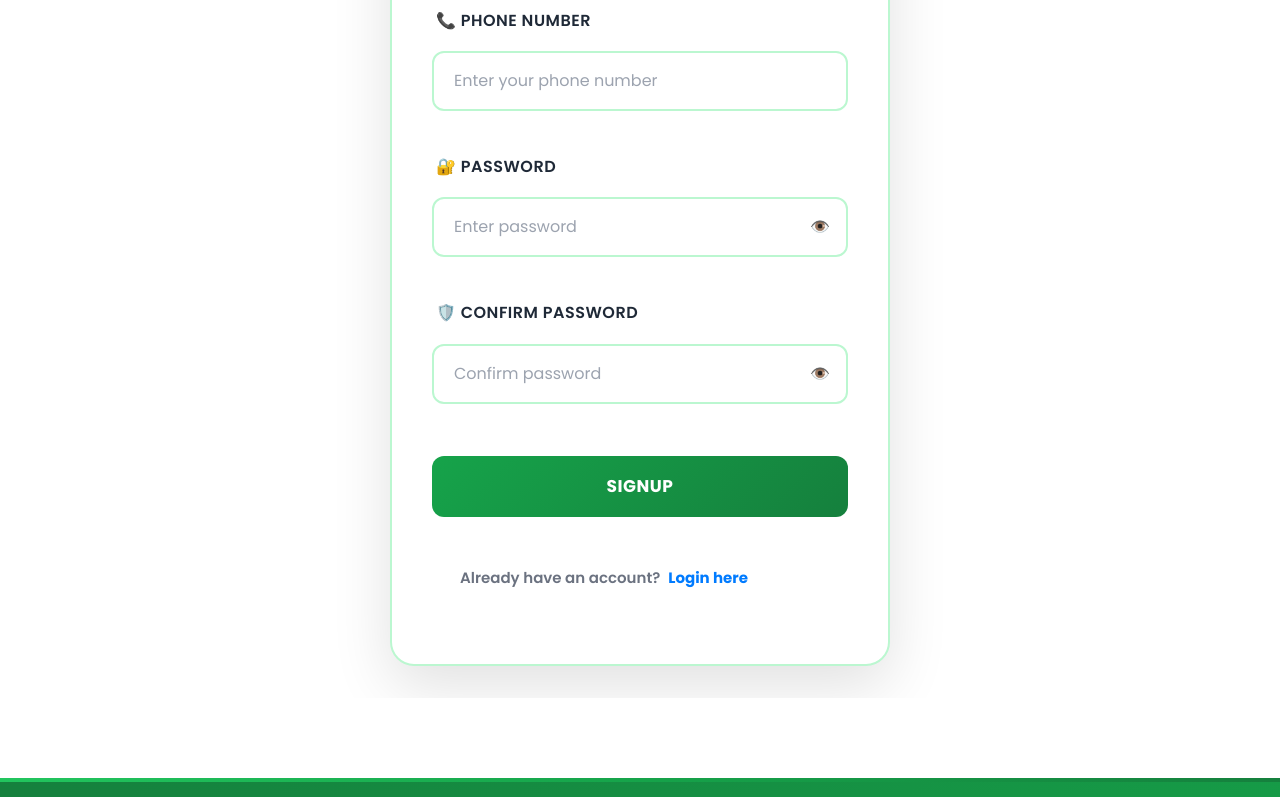
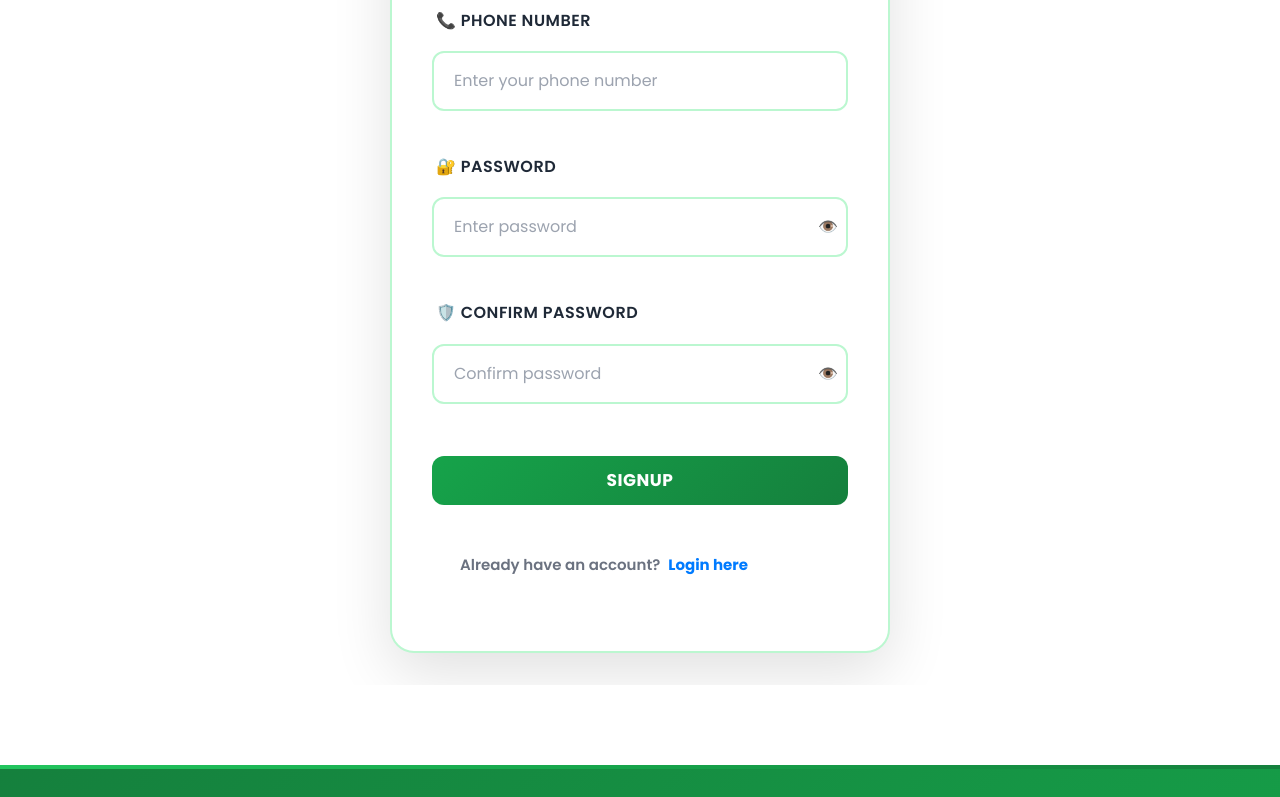
Before and after one commit to Gajjerashu/school-mern-project, a React (Vite) app in the folder Trial React JS/: page /Signup in a window 1280 px wide. Shown: the part 669-1466 px from the top of the page. Built offline with nearby package versions, Linux system fonts and the light colour scheme; no server answers.

Commit message:
Update StudentSignup.jsx

```diff
--- a/Trial React JS/src/ComponentsBefore/Components2/StudentSignup.jsx
+++ b/Trial React JS/src/ComponentsBefore/Components2/StudentSignup.jsx
@@ -2,8 +2,8 @@ import React, { useState } from "react";
 import { useNavigate } from "react-router-dom";
 import "./StudentSignup.css";
 
-// Dynamic API URL (Deployment vakhte badlavu na pade etle)
-const API_BASE_URL = process.env.REACT_APP_API_URL || 'http://localhost:5000';
+// ✅ Vite mate correct Environment Variable access
+const API_BASE_URL = import.meta.env.VITE_API_URL || 'http://localhost:5000';
 
 const StudentSignup = () => {
     const navigate = useNavigate();
@@ -25,13 +25,13 @@ const StudentSignup = () => {
 
     const handleChange = (e) => {
         setFormData({ ...formData, [e.target.name]: e.target.value });
-        if (error) setError(""); // Typing vakhte error clear thai jay
+        if (error) setError("");
     };
 
     const handleSubmit = async (e) => {
         e.preventDefault();
 
-        // Basic Validation
+        // ✅ Sudharelu Validation
         if (formData.password !== formData.confirmPassword) {
             setError("Passwords do not match!");
             return;
@@ -62,13 +62,12 @@ const StudentSignup = () => {
             const data = await response.json();
 
             if (!response.ok) {
-                // Backend mathi aavti error (e.g., Email already exists) handle karo
                 throw new Error(data.message || "Signup failed. Please try again.");
             }
 
-            console.log("✅ Signup successful:", data);
+            console.log("✅ Signup successful");
 
-            // Redirect with success message
+            // ✅ Success pachi login par redirect
             navigate("/login", {
                 state: {
                     message: "Account created successfully! Please login.",
@@ -77,7 +76,10 @@ const StudentSignup = () => {
             });
         } catch (err) {
             console.error("❌ Signup Error:", err);
-            setError(err.message || "Server error. Please check your connection.");
+            // ✅ CORS ke Network error handle karva mate
+            setError(err.message === "Failed to fetch"
+                ? "Server connect nathi thai rahyu. Please check internet or backend status."
+                : err.message);
         } finally {
             setLoading(false);
         }
@@ -97,7 +99,7 @@ const StudentSignup = () => {
                 <h2>Student Signup</h2>
                 <p className="signup-subtitle">Create your account to get started</p>
 
-                {error && <div className="error-message">⚠️ {error}</div>}
+                {error && <div className="error-message" style={{ color: '#ff4d4d', marginBottom: '15px' }}>⚠️ {error}</div>}
 
                 <form onSubmit={handleSubmit} className="signup-form">
                     <div className="form-group">
@@ -109,6 +111,7 @@ const StudentSignup = () => {
                             value={formData.fullname}
                             onChange={handleChange}
                             required
+                            autoComplete="name"
                         />
                     </div>
 
@@ -121,6 +124,7 @@ const StudentSignup = () => {
                             value={formData.email}
                             onChange={handleChange}
                             required
+                            autoComplete="email"
                         />
                     </div>
 
@@ -133,6 +137,7 @@ const StudentSignup = () => {
                             value={formData.phone}
                             onChange={handleChange}
                             required
+                            autoComplete="tel"
                         />
                     </div>
 
@@ -146,10 +151,11 @@ const StudentSignup = () => {
                                 value={formData.password}
                                 onChange={handleChange}
                                 required
+                                autoComplete="new-password"
+                                style={{ width: '100%', paddingRight: '40px' }}
                             />
                             <button
                                 type="button"
-                                className="toggle-password"
                                 onClick={() => setShowPassword(!showPassword)}
                                 style={{ position: 'absolute', right: '10px', top: '50%', transform: 'translateY(-50%)', background: 'none', border: 'none', cursor: 'pointer' }}
                             >
@@ -168,10 +174,11 @@ const StudentSignup = () => {
                                 value={formData.confirmPassword}
                                 onChange={handleChange}
                                 required
+                                autoComplete="new-password"
+                                style={{ width: '100%', paddingRight: '40px' }}
                             />
                             <button
                                 type="button"
-                                className="toggle-password"
                                 onClick={() => setShowConfirmPassword(!showConfirmPassword)}
                                 style={{ position: 'absolute', right: '10px', top: '50%', transform: 'translateY(-50%)', background: 'none', border: 'none', cursor: 'pointer' }}
                             >
@@ -180,15 +187,11 @@ const StudentSignup = () => {
                         </div>
                     </div>
 
-                    <button type="submit" className="btn-submit" disabled={loading}>
-                        {loading ? (
-                            <><span className="spinner"></span> Processing...</>
-                        ) : (
-                            "SIGNUP"
-                        )}
+                    <button type="submit" className="btn-submit" disabled={loading} style={{ width: '100%', padding: '12px', cursor: loading ? 'not-allowed' : 'pointer' }}>
+                        {loading ? "PROCESSING..." : "SIGNUP"}
                     </button>
 
-                    <p className="login-link">
+                    <p className="login-link" style={{ textAlign: 'center', marginTop: '15px' }}>
                         Already have an account?{" "}
                         <span onClick={() => navigate("/login")} style={{ cursor: 'pointer', color: '#007bff', fontWeight: 'bold' }}>Login here</span>
                     </p>
```
